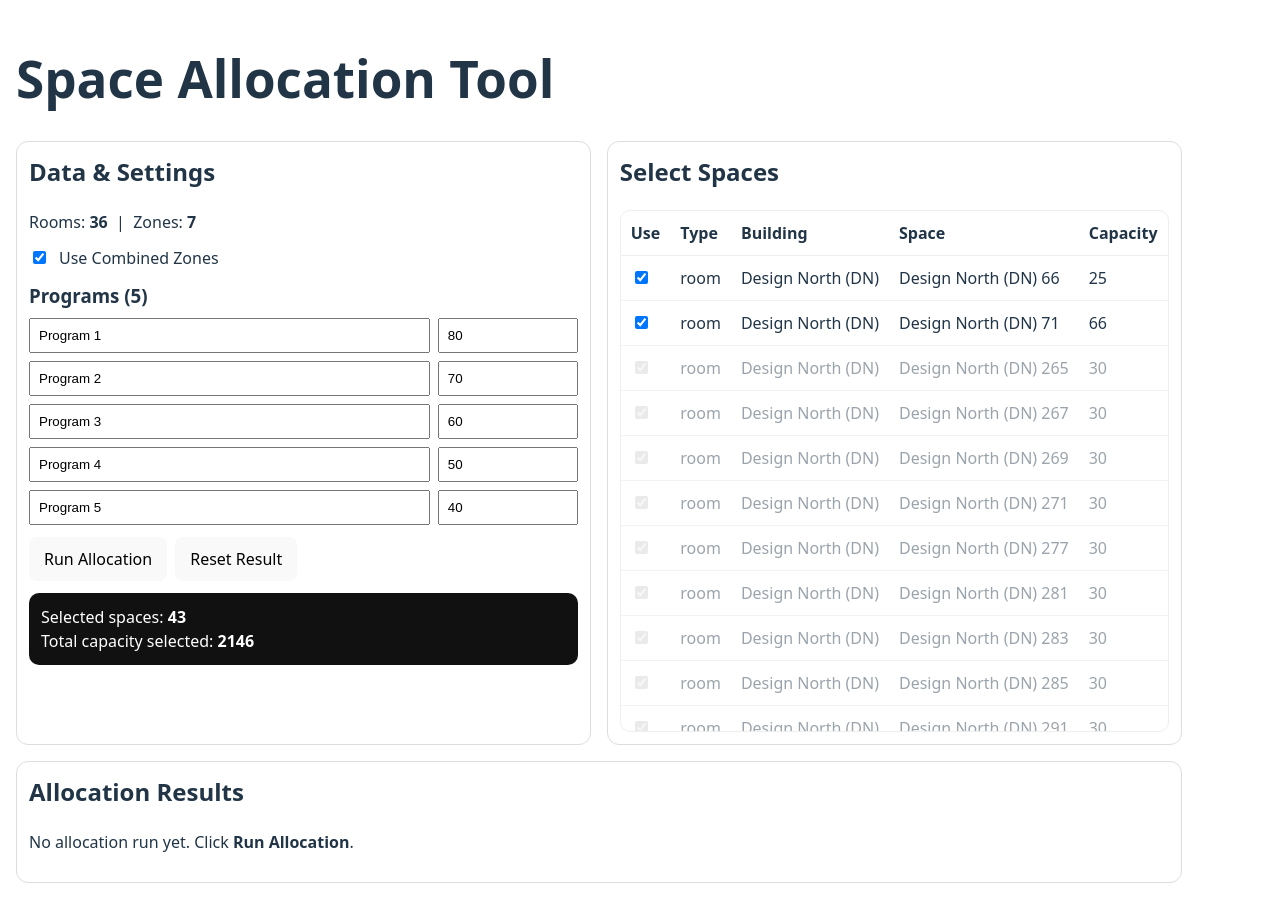
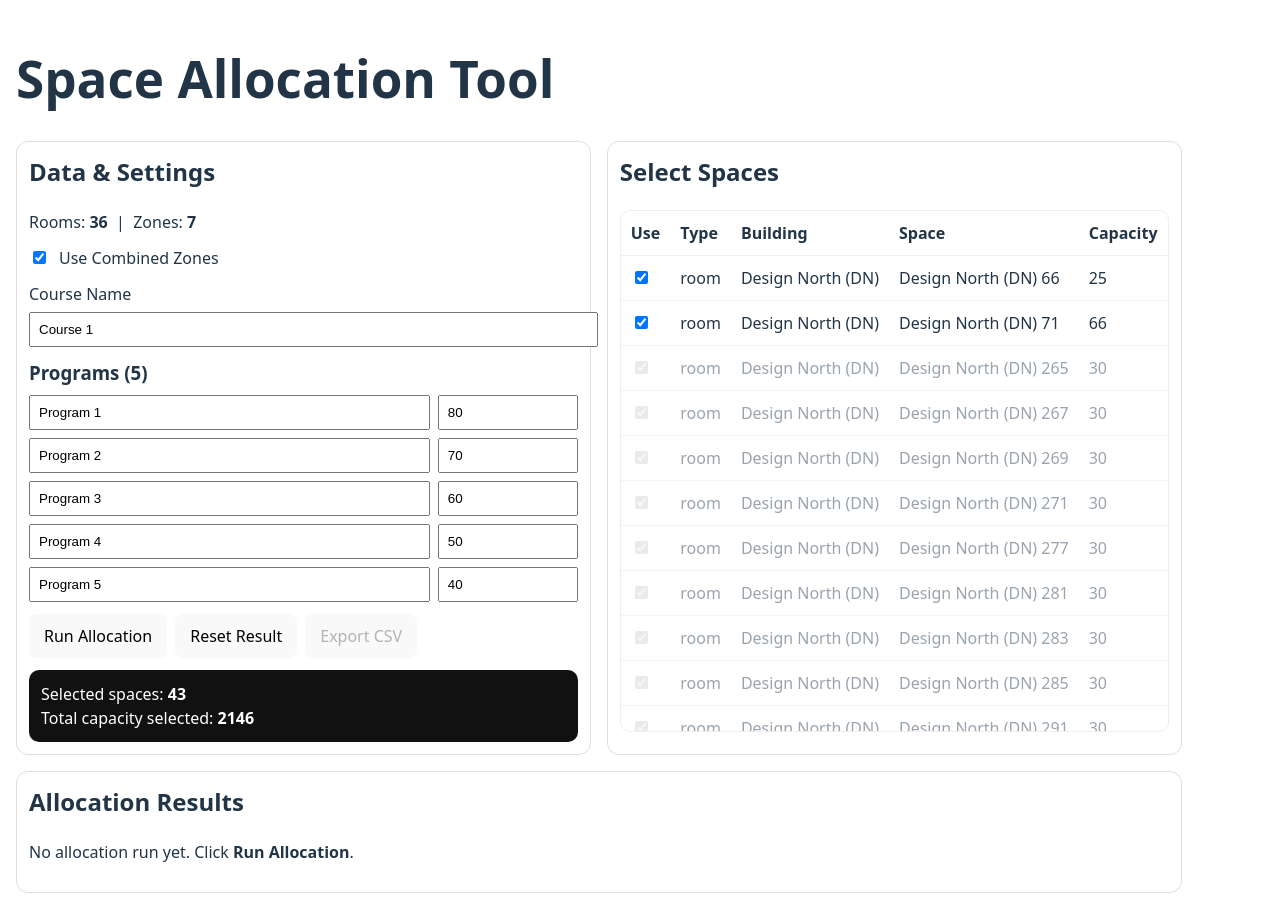
Before and after one commit to ShravyaAU/space-allocation, a React (Vite) app: page / in a window 1280 px wide. Built offline with nearby package versions, Linux system fonts and the light colour scheme.

Commit message:
Simplify CSV export format

```diff
--- a/src/App.jsx
+++ b/src/App.jsx
@@ -9,6 +9,69 @@ function toNum(x) {
   const n = Number(String(x ?? "").trim());
   return Number.isFinite(n) ? n : 0;
 }
+
+function csvEscape(value) {
+  const s = String(value ?? "");
+  if (/[",\n]/.test(s)) return `"${s.replace(/"/g, '""')}"`;
+  return s;
+}
+
+function buildAllocationCsv({ courseName, programs, allocationResult }) {
+  const programNames = allocationResult.programs;
+
+  const lines = [];
+
+  // One summary row at top
+  lines.push(
+    ["course", "row_type", "total_students", ...programNames].map(csvEscape).join(",")
+  );
+
+  lines.push(
+    [
+      courseName,
+      "course_summary",
+      allocationResult.summary.totalStudents,
+      ...programs.map((p) => Math.max(0, Math.floor(Number(p.count) || 0))),
+    ].map(csvEscape).join(",")
+  );
+
+  // Header for room rows
+  lines.push(
+    ["course", "row_type", "space", "type", "capacity", "total_allocated", ...programNames]
+      .map(csvEscape)
+      .join(",")
+  );
+
+  for (const r of allocationResult.rooms) {
+    lines.push(
+      [
+        courseName,
+        "space_allocation",
+        r.label,
+        r.kind,
+        r.capacity,
+        r.totalAllocated,
+        ...r.allocated,
+      ].map(csvEscape).join(",")
+    );
+  }
+
+  return lines.join("\n");
+}
+
+
+function downloadTextFile(filename, content, mime = "text/csv;charset=utf-8") {
+  const blob = new Blob([content], { type: mime });
+  const url = URL.createObjectURL(blob);
+  const a = document.createElement("a");
+  a.href = url;
+  a.download = filename;
+  document.body.appendChild(a);
+  a.click();
+  a.remove();
+  URL.revokeObjectURL(url);
+}
+
 
 /* Proportional allocation for one room:
    Inputs:
@@ -81,9 +144,13 @@ export default function App() {
     { name: "Program 4", count: 50 },
     { name: "Program 5", count: 40 },
   ]);
+  const [courseName, setCourseName] = useState("Course 1");
 
   // allocation result object
   const [allocationResult, setAllocationResult] = useState(null);
+
+
+
 
   useEffect(() => {
     Papa.parse("/data/space_division.csv", {
@@ -283,47 +350,97 @@ export default function App() {
           </p>
 
           <label style={{ display: "flex", gap: 10, alignItems: "center", marginTop: 12 }}>
-            <input type="checkbox" checked={useZones} onChange={(e) => setUseZones(e.target.checked)} />
+            <input
+              type="checkbox"
+              checked={useZones}
+              onChange={(e) => setUseZones(e.target.checked)}
+            />
             Use Combined Zones
           </label>
 
+        {/* Course name */}
+        <div style={{ marginTop: 12 }}>
+          <label style={{ display: "block", marginBottom: 6 }}>Course Name</label>
+          <input
+            value={courseName}
+            onChange={(e) => setCourseName(e.target.value)}
+            style={{ width: "100%", padding: 8 }}
+            placeholder="e.g., ENG101"
+            />
+        </div>
+
+        {/* Programs */}
         <div style={{ marginTop: 12 }}>
           <h3 style={{ margin: "8px 0" }}>Programs (5)</h3>
+
           {programs.map((p, i) => (
             <div key={i} style={{ display: "flex", gap: 8, marginBottom: 8 }}>
               <input
                 value={p.name}
-                  onChange={(e) => setPrograms((prev) => { const next = [...prev]; next[i] = { ...next[i], name: e.target.value }; return next; })}
+                onChange={(e) =>
+                  setPrograms((prev) => {
+                    const next = [...prev];
+                    next[i] = { ...next[i], name: e.target.value };
+                    return next;
+                  })
+                }
                 style={{ flex: 1, padding: 8 }}
               />
               <input
                 type="number"
                 min="0"
                 value={p.count}
-                  onChange={(e) => setPrograms((prev) => { const next = [...prev]; next[i] = { ...next[i], count: Number(e.target.value || 0) }; return next; })}
+                onChange={(e) =>
+                  setPrograms((prev) => {
+                    const next = [...prev];
+                    next[i] = { ...next[i], count: Number(e.target.value || 0) };
+                    return next;
+                  })
+                }
                 style={{ width: 120, padding: 8 }}
               />
             </div>
           ))}
       </div>
 
+  {/* Buttons */}
   <div style={{ marginTop: 12 }}>
-            <div style={{ display: "flex", gap: 8 }}>
+    <div style={{ display: "flex", gap: 8, flexWrap: "wrap" }}>
       <button onClick={runAllocation} style={{ padding: "10px 14px", borderRadius: 8 }}>
         Run Allocation
       </button>
 
-              <button onClick={() => { setAllocationResult(null); }} style={{ padding: "10px 14px", borderRadius: 8 }}>
+      <button
+        onClick={() => setAllocationResult(null)}
+        style={{ padding: "10px 14px", borderRadius: 8 }}
+      >
         Reset Result
+      </button>
+
+      <button
+        disabled={!allocationResult}
+        onClick={() => {
+          const csv = buildAllocationCsv({ courseName, programs, allocationResult });
+          const safeCourse = (courseName || "course").replace(/[^a-z0-9-_]+/gi, "_");
+          downloadTextFile(`allocation_${safeCourse}.csv`, csv);
+        }}
+        style={{ padding: "10px 14px", borderRadius: 8 }}
+      >
+        Export CSV
       </button>
     </div>
 
     <div style={{ marginTop: 12, padding: 12, background: "#111", borderRadius: 10, color: "white" }}>
-              <div>Selected spaces: <b>{selectedSpaces.length}</b></div>
-              <div>Total capacity selected: <b>{totalSelectedCapacity}</b></div>
+      <div>
+        Selected spaces: <b>{selectedSpaces.length}</b>
+      </div>
+      <div>
+        Total capacity selected: <b>{totalSelectedCapacity}</b>
       </div>
     </div>
   </div>
+</div>
+
 
         {/* right column: select spaces */}
         <div style={{ border: "1px solid #ddd", borderRadius: 12, padding: 12 }}>
```
Lines whose indentation alone changed are shown as unchanged.
